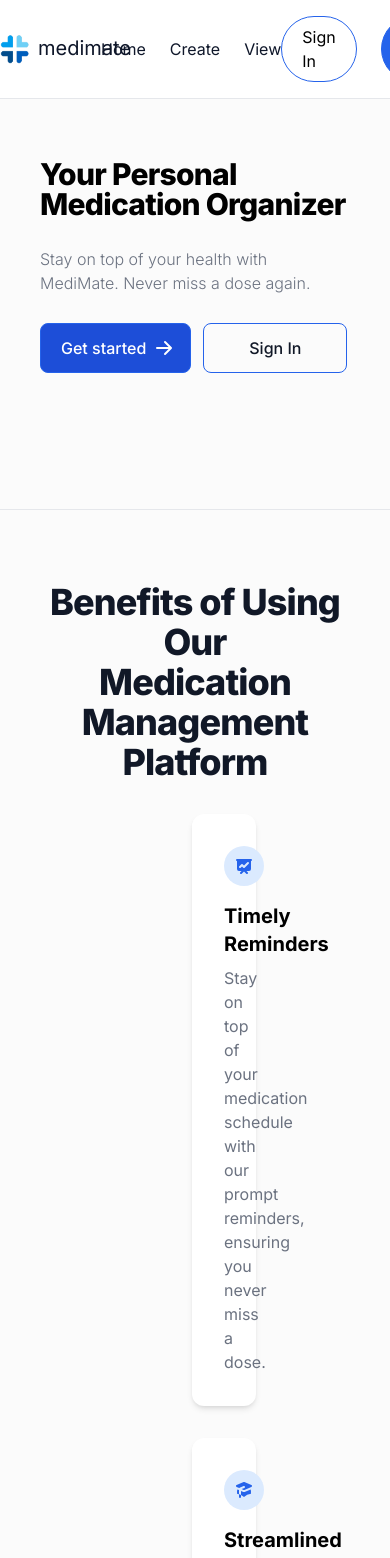
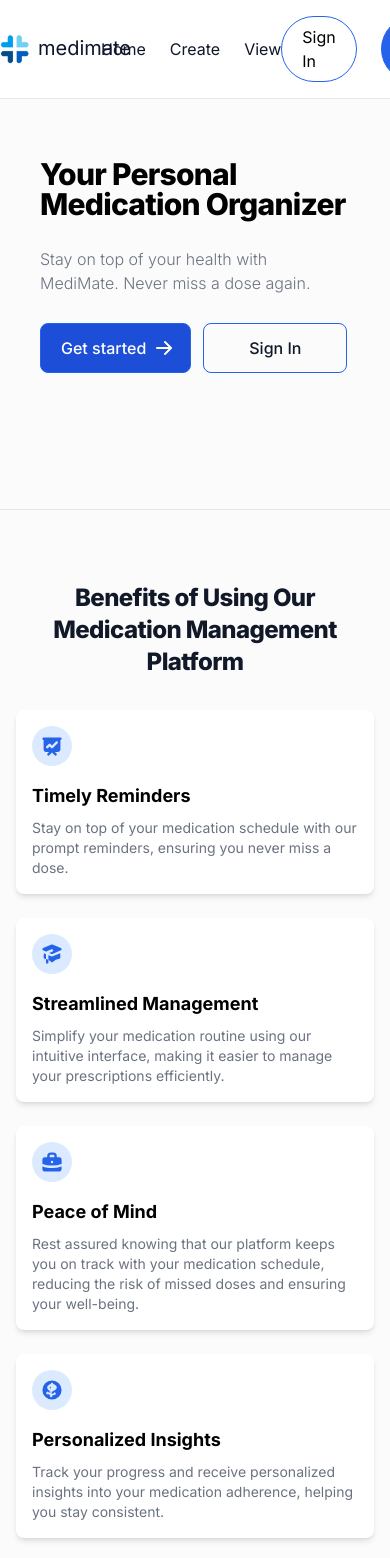
Before and after one commit to bellacaio16/medimate-next.js, a Next.js app: page / in a window 390 px wide. Shown: the top 1558 px of the page. Built offline with nearby package versions, Linux system fonts and the light colour scheme; no server answers.

Commit message:
Update Benefits.jsx

```diff
--- a/src/components/Homepage/Benefits.jsx
+++ b/src/components/Homepage/Benefits.jsx
@@ -2,22 +2,18 @@ import React from "react";
 
 export const Benefits = () => {
   return (
-    <section className="  mt-24 border-t">
-      <div className=" mt-10 py-8 px-12 mx-auto max-w-screen-xl sm:py-16 lg:px-10">
-        <div className=" mb-8 lg:mb-16 text-center">
-          <h2 className="mb-4 text-4xl tracking-tight font-extrabold text-gray-900 dark:text-white">
-          Benefits of Using Our <br />Medication Management Platform
+    <section className="mt-24 border-t">
+      <div className="mt-10 py-8 px-4 sm:px-8 mx-auto max-w-screen-xl sm:py-16 lg:px-10">
+        <div className="mb-8 lg:mb-16 text-center">
+          <h2 className="mb-4 text-2xl sm:text-3xl md:text-4xl tracking-tight font-extrabold text-gray-900 dark:text-white">
+            Benefits of Using Our <br /> Medication Management Platform
           </h2>
-          {/* <p className="text-gray-500 sm:text-xl dark:text-gray-400">
-            Here at Flowbite we focus on markets where technology, innovation,
-            and capital can unlock long-term value and drive economic growth.
-          </p> */}
         </div>
-        <div className="space-y-8 md:grid md:grid-cols-2 lg:grid-cols-2 md:gap-10 md:space-y-0 px-36">
-          <div className="bg-white shadow-md p-8 rounded-xl">
-            <div className="flex justify-center items-center mb-4 w-10 h-10 rounded-full bg-primary-100 lg:h-12 lg:w-12 dark:bg-primary-900">
+        <div className="grid grid-cols-1 sm:grid-cols-2 lg:grid-cols-4 gap-6">
+          <div className="bg-white shadow-md p-4 sm:p-6 rounded-lg">
+            <div className="flex justify-center items-center mb-4 w-10 h-10 rounded-full bg-primary-100 dark:bg-primary-900">
               <svg
-                className="w-5 h-5 text-primary-600 lg:w-6 lg:h-6 dark:text-primary-300"
+                className="w-6 h-6 text-primary-600 dark:text-primary-300"
                 fill="currentColor"
                 viewBox="0 0 20 20"
                 xmlns="http://www.w3.org/2000/svg"
@@ -29,15 +25,15 @@ export const Benefits = () => {
                 ></path>
               </svg>
             </div>
-            <h3 className="mb-2 text-xl font-bold dark:text-white">Timely Reminders</h3>
-            <p className="text-gray-500 dark:text-gray-400">
-            Stay on top of your medication schedule with our prompt reminders, ensuring you never miss a dose.
+            <h3 className="mb-2 text-lg sm:text-sm font-bold dark:text-white">Timely Reminders</h3>
+            <p className="text-gray-500 dark:text-gray-400 text-sm sm:text-xs">
+              Stay on top of your medication schedule with our prompt reminders, ensuring you never miss a dose.
             </p>
           </div>
-          <div className="bg-white shadow-md p-8 rounded-xl">
-            <div className="flex justify-center items-center mb-4 w-10 h-10 rounded-full bg-primary-100 lg:h-12 lg:w-12 dark:bg-primary-900">
+          <div className="bg-white shadow-md p-4 sm:p-6 rounded-lg">
+            <div className="flex justify-center items-center mb-4 w-10 h-10 rounded-full bg-primary-100 dark:bg-primary-900">
               <svg
-                className="w-5 h-5 text-primary-600 lg:w-6 lg:h-6 dark:text-primary-300"
+                className="w-6 h-6 text-primary-600 dark:text-primary-300"
                 fill="currentColor"
                 viewBox="0 0 20 20"
                 xmlns="http://www.w3.org/2000/svg"
@@ -45,15 +41,15 @@ export const Benefits = () => {
                 <path d="M10.394 2.08a1 1 0 00-.788 0l-7 3a1 1 0 000 1.84L5.25 8.051a.999.999 0 01.356-.257l4-1.714a1 1 0 11.788 1.838L7.667 9.088l1.94.831a1 1 0 00.787 0l7-3a1 1 0 000-1.838l-7-3zM3.31 9.397L5 10.12v4.102a8.969 8.969 0 00-1.05-.174 1 1 0 01-.89-.89 11.115 11.115 0 01.25-3.762zM9.3 16.573A9.026 9.026 0 007 14.935v-3.957l1.818.78a3 3 0 002.364 0l5.508-2.361a11.026 11.026 0 01.25 3.762 1 1 0 01-.89.89 8.968 8.968 0 00-5.35 2.524 1 1 0 01-1.4 0zM6 18a1 1 0 001-1v-2.065a8.935 8.935 0 00-2-.712V17a1 1 0 001 1z"></path>
               </svg>
             </div>
-            <h3 className="mb-2 text-xl font-bold dark:text-white">Streamlined Management</h3>
-            <p className="text-gray-500 dark:text-gray-400">
-            Simplify your medication routine using our intuitive interface, making it easier to manage your prescriptions efficiently.
+            <h3 className="mb-2 text-lg sm:text-sm font-bold dark:text-white">Streamlined Management</h3>
+            <p className="text-gray-500 dark:text-gray-400 text-sm sm:text-xs">
+              Simplify your medication routine using our intuitive interface, making it easier to manage your prescriptions efficiently.
             </p>
           </div>
-          <div className="bg-white shadow-md p-8 rounded-xl">
-            <div className="flex justify-center items-center mb-4 w-10 h-10 rounded-full bg-primary-100 lg:h-12 lg:w-12 dark:bg-primary-900">
+          <div className="bg-white shadow-md p-4 sm:p-6 rounded-lg">
+            <div className="flex justify-center items-center mb-4 w-10 h-10 rounded-full bg-primary-100 dark:bg-primary-900">
               <svg
-                className="w-5 h-5 text-primary-600 lg:w-6 lg:h-6 dark:text-primary-300"
+                className="w-6 h-6 text-primary-600 dark:text-primary-300"
                 fill="currentColor"
                 viewBox="0 0 20 20"
                 xmlns="http://www.w3.org/2000/svg"
@@ -66,16 +62,15 @@ export const Benefits = () => {
                 <path d="M2 13.692V16a2 2 0 002 2h12a2 2 0 002-2v-2.308A24.974 24.974 0 0110 15c-2.796 0-5.487-.46-8-1.308z"></path>
               </svg>
             </div>
-            <h3 className="mb-2 text-xl font-bold dark:text-white">
-            Peace of Mind
-            </h3>
-            <p className="text-gray-500 dark:text-gray-400">Rest assured knowing that our platform keeps you on track with your medication schedule, reducing the risk of missed doses and ensuring your well-being.
+            <h3 className="mb-2 text-lg sm:text-sm font-bold dark:text-white">Peace of Mind</h3>
+            <p className="text-gray-500 dark:text-gray-400 text-sm sm:text-xs">
+              Rest assured knowing that our platform keeps you on track with your medication schedule, reducing the risk of missed doses and ensuring your well-being.
             </p>
           </div>
-          <div className="bg-white shadow-md p-8 rounded-xl">
-            <div className="flex justify-center items-center mb-4 w-10 h-10 rounded-full bg-primary-100 lg:h-12 lg:w-12 dark:bg-primary-900">
+          <div className="bg-white shadow-md p-4 sm:p-6 rounded-lg">
+            <div className="flex justify-center items-center mb-4 w-10 h-10 rounded-full bg-primary-100 dark:bg-primary-900">
               <svg
-                className="w-5 h-5 text-primary-600 lg:w-6 lg:h-6 dark:text-primary-300"
+                className="w-6 h-6 text-primary-600 dark:text-primary-300"
                 fill="currentColor"
                 viewBox="0 0 20 20"
                 xmlns="http://www.w3.org/2000/svg"
@@ -83,56 +78,16 @@ export const Benefits = () => {
                 <path d="M8.433 7.418c.155-.103.346-.196.567-.267v1.698a2.305 2.305 0 01-.567-.267C8.07 8.34 8 8.114 8 8c0-.114.07-.34.433-.582zM11 12.849v-1.698c.22.071.412.164.567.267.364.243.433.468.433.582 0 .114-.07.34-.433.582a2.305 2.305 0 01-.567.267z"></path>
                 <path
                   fillRule="evenodd"
-                  d="M10 18a8 8 0 100-16 8 8 0 000 16zm1-13a1 1 0 10-2 0v.092a4.535 4.535 0 00-1.676.662C6.602 6.234 6 7.009 6 8c0 .99.602 1.765 1.324 2.246.48.32 1.054.545 1.676.662v1.941c-.391-.127-.68-.317-.843-.504a1 1 0 10-1.51 1.31c.562.649 1.413 1.076 2.353 1.253V15a1 1 0 102 0v-.092a4.535 4.535 0 001.676-.662C13.398 13.766 14 12.991 14 12c0-.99-.602-1.765-1.324-2.246A4.535 4.535 0 0011 9.092V7.151c.391.127.68.317.843.504a1 1 0 101.511-1.31c-.563-.649-1.413-1.076-2.354-1.253V5z"
+                  d="M10 18a8 8 0 100-16 8 8 0 000 16zm1-13a1 1 0 10-2 0v.092a4.535 4.535 0 00-1.676.662C6.602 6.234 6 7.009 6 8c0 .99.602 1.765 1.324 2.246.48.32 1.01.511 1.405.622v1.92c-.342-.102-.697-.245-.97-.42a3.702 3.702 0 01-1.197-1.163l-.848.53a1 1 0 101.042 1.695c.473.29.978.515 1.513.669V15a1 1 0 102 0v-.399c.535-.154 1.04-.379 1.513-.669a1 1 0 001.042-1.695l-.848-.53a3.702 3.702 0 01-1.197 1.163c-.273.175-.628.318-.97.42v-1.92c.395-.11.926-.302 1.405-.622C13.398 9.765 14 8.99 14 8c0-.99-.602-1.765-1.324-2.246A4.535 4.535 0 0011 5.092V5zm-3 7.349v-1.698c.22.071.412.164.567.267.364.243.433.468.433.582 0 .114-.07.34-.433.582a2.305 2.305 0 01-.567.267z"
                   clipRule="evenodd"
                 ></path>
               </svg>
             </div>
-            <h3 className="mb-2 text-xl font-bold dark:text-white">Convenient Access</h3>
-            <p className="text-gray-500 dark:text-gray-400">
-            Enjoy the flexibility of accessing your medication schedule anytime, anywhere, through our mobile app, empowering you to stay organized no matter where you are.
+            <h3 className="mb-2 text-lg sm:text-sm font-bold dark:text-white">Personalized Insights</h3>
+            <p className="text-gray-500 dark:text-gray-400 text-sm sm:text-xs">
+              Track your progress and receive personalized insights into your medication adherence, helping you stay consistent.
             </p>
           </div>
-          {/* <div>
-            <div className="flex justify-center items-center mb-4 w-10 h-10 rounded-full bg-primary-100 lg:h-12 lg:w-12 dark:bg-primary-900">
-              <svg
-                className="w-5 h-5 text-primary-600 lg:w-6 lg:h-6 dark:text-primary-300"
-                fill="currentColor"
-                viewBox="0 0 20 20"
-                xmlns="http://www.w3.org/2000/svg"
-              >
-                <path d="M7 3a1 1 0 000 2h6a1 1 0 100-2H7zM4 7a1 1 0 011-1h10a1 1 0 110 2H5a1 1 0 01-1-1zM2 11a2 2 0 012-2h12a2 2 0 012 2v4a2 2 0 01-2 2H4a2 2 0 01-2-2v-4z"></path>
-              </svg>
-            </div>
-            <h3 className="mb-2 text-xl font-bold dark:text-white">
-              Enterprise Design
-            </h3>
-            <p className="text-gray-500 dark:text-gray-400">
-              Craft beautiful, delightful experiences for both marketing and
-              product with real cross-company collaboration.
-            </p>
-          </div>
-          <div>
-            <div className="flex justify-center items-center mb-4 w-10 h-10 rounded-full bg-primary-100 lg:h-12 lg:w-12 dark:bg-primary-900">
-              <svg
-                className="w-5 h-5 text-primary-600 lg:w-6 lg:h-6 dark:text-primary-300"
-                fill="currentColor"
-                viewBox="0 0 20 20"
-                xmlns="http://www.w3.org/2000/svg"
-              >
-                <path
-                  fillRule="evenodd"
-                  d="M11.49 3.17c-.38-1.56-2.6-1.56-2.98 0a1.532 1.532 0 01-2.286.948c-1.372-.836-2.942.734-2.106 2.106.54.886.061 2.042-.947 2.287-1.561.379-1.561 2.6 0 2.978a1.532 1.532 0 01.947 2.287c-.836 1.372.734 2.942 2.106 2.106a1.532 1.532 0 012.287.947c.379 1.561 2.6 1.561 2.978 0a1.533 1.533 0 012.287-.947c1.372.836 2.942-.734 2.106-2.106a1.533 1.533 0 01.947-2.287c1.561-.379 1.561-2.6 0-2.978a1.532 1.532 0 01-.947-2.287c.836-1.372-.734-2.942-2.106-2.106a1.532 1.532 0 01-2.287-.947zM10 13a3 3 0 100-6 3 3 0 000 6z"
-                  clipRule="evenodd"
-                ></path>
-              </svg>
-            </div>
-            <h3 className="mb-2 text-xl font-bold dark:text-white">Operations</h3>
-            <p className="text-gray-500 dark:text-gray-400">
-              Keep your company’s lights on with customizable, iterative, and
-              structured workflows built className=all efficient teams and individual.
-            </p>
-          </div> */}
         </div>
       </div>
     </section>
```
